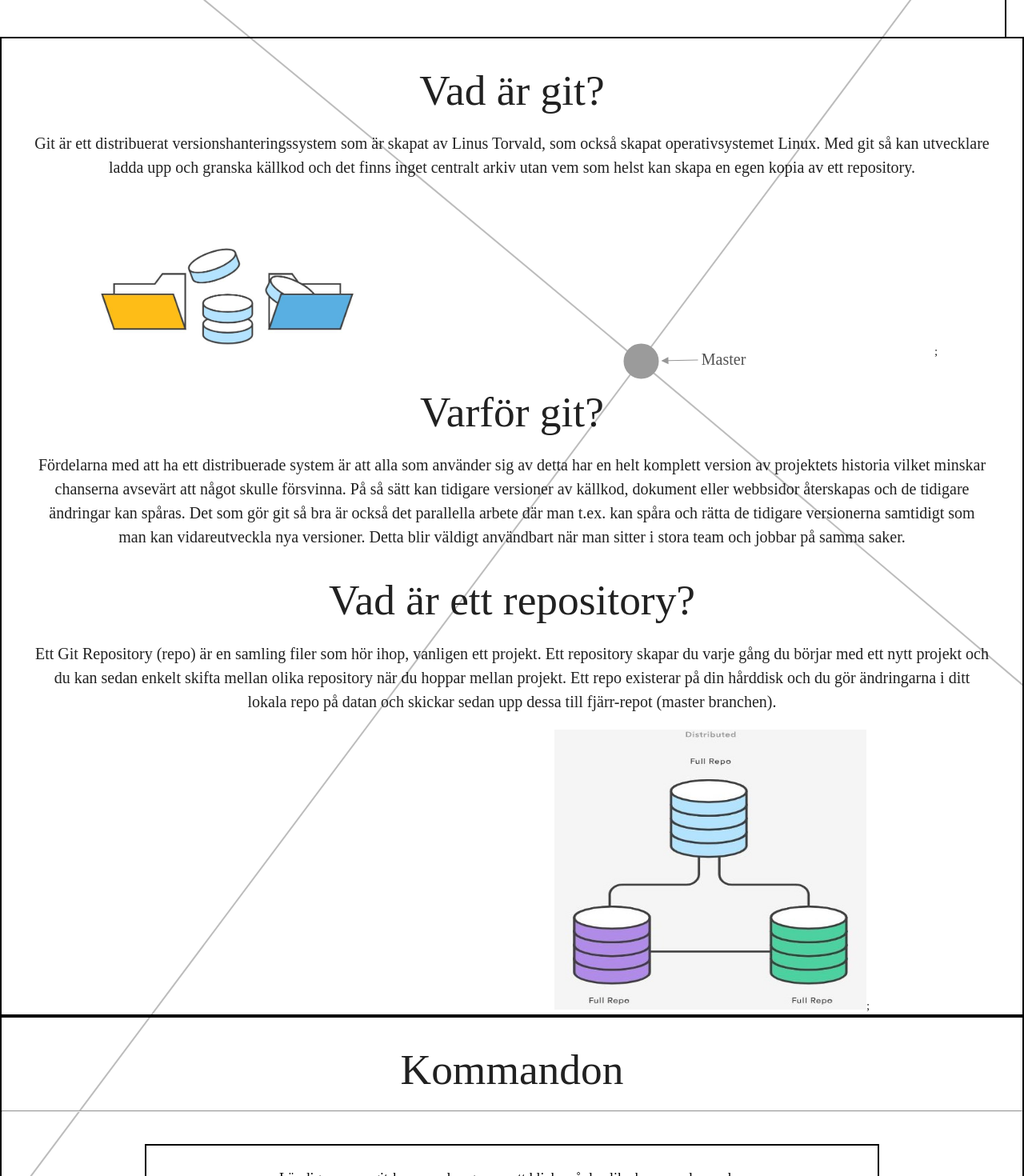
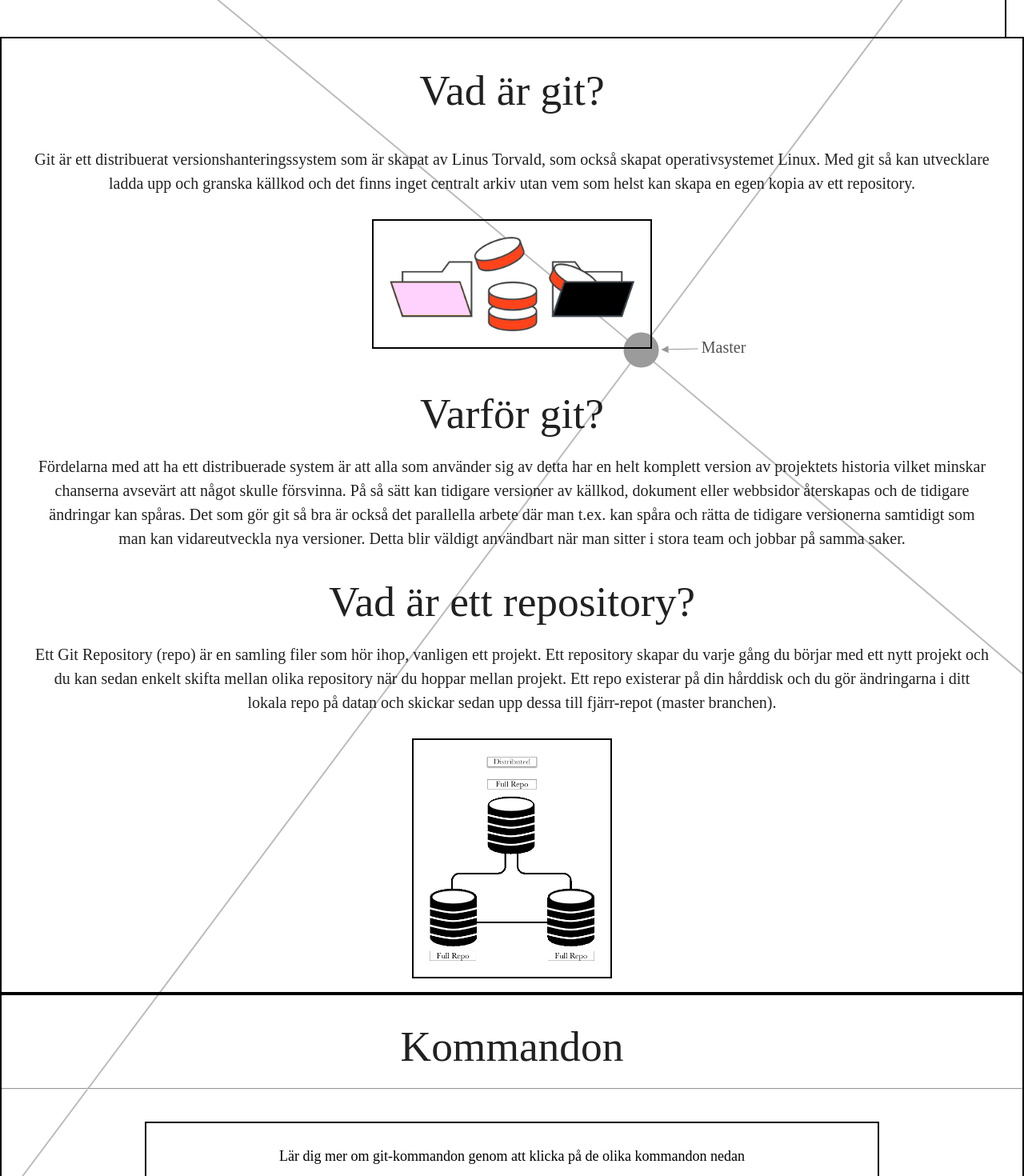
Before and after one commit to ellinorwase/how-to-git, a React (Create React App) app: page / in a window 1280 px wide. Shown: the part 754-2224 px from the top of the page at 80% size. Built offline with nearby package versions, Linux system fonts and the light colour scheme; a web font is replaced by a local one.

Commit message:
pics in description

```diff
--- a/src/components/description.js
+++ b/src/components/description.js
@@ -1,8 +1,8 @@
 import React, { Component } from "react";
 import "../css/description.css";
 // import pic1 from './images/pic1.jpg';
-import pic3  from "../images/pic3.jpg";
-import pic1  from "../images/pic1.jpg";
+import pic3  from "../images/pic3edit.png";
+import pic1  from "../images/distributed-pic.png";
 
 export class description extends Component {
   render() {
@@ -10,6 +10,8 @@
       <div className="description">
          <div id="description-nav"></div>
         <h2>Vad är git?</h2>
+        <div className="display-flex">
+
         <p>
           Git är ett distribuerat versionshanteringssystem som är skapat av
           Linus Torvald, som också skapat operativsystemet Linux. Med git så kan
@@ -17,7 +19,8 @@
           arkiv utan vem som helst kan skapa en egen kopia av ett repository.
 
         </p>
-        <img className='pic3' src={pic3} alt="pic3" />;
+        </div>
+        <img className='pic3' src={pic3} alt="pic3" />
         <h2>Varför git?</h2>
         <p>
         Fördelarna med att ha ett distribuerade system är att alla som
@@ -37,7 +40,8 @@
         hoppar mellan projekt. Ett repo existerar på din hårddisk och du gör ändringarna i ditt lokala repo på datan och
         skickar sedan upp dessa till fjärr-repot (master branchen).
         </p>
-        <img className='pic1' src={pic1} alt="pic1" />;
+        <img className='pic1' src={pic1} alt="pic1" />
+        {/* <div className='pic1' />  */}
       </div>
     );
   }
--- a/src/css/description.css
+++ b/src/css/description.css
@@ -11,15 +11,25 @@
     margin-right: 40px;
 }
 
+.display-flex{
+    display: flex;
+    font-size: 20px;
+    margin-left: 40px;
+    margin-right: 40px;
+}
+
 .pic3{
     width: 350px;
-    height: 150px;
-    margin-right: 710px;
-    margin-top: 50px;
+    height: auto;
+    border: 2px solid black;
+    padding: 20px;
+    margin: 10px;
 }
 
 .pic1{
-    width: 390px;
-    height: 350px;
-    margin-left: 500px;
+    width: auto;
+    height: 300px;
+    border: 2px solid black;
+    padding: 20px;
+    margin: 10px;
 }
```
Also changed, not shown: src/images/distributed-pic.png (added), src/images/pic3edit.png (added).
